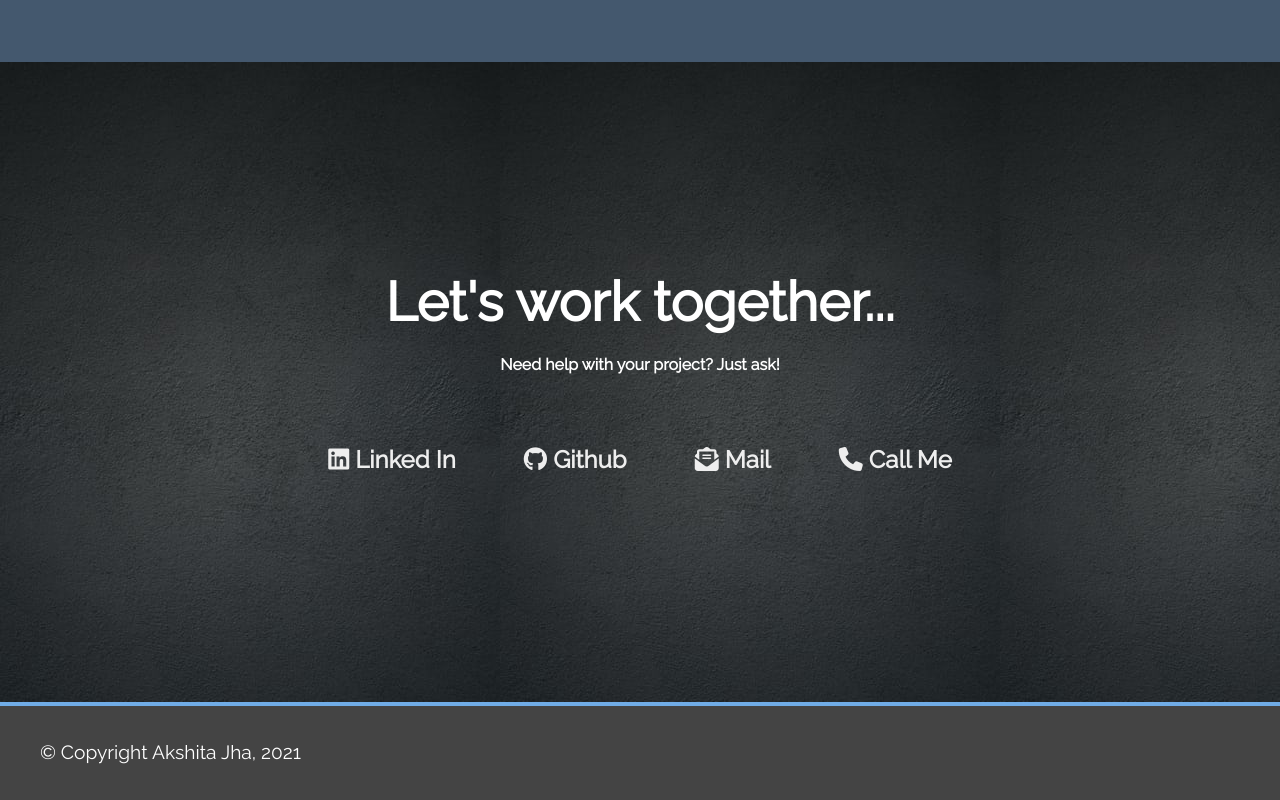
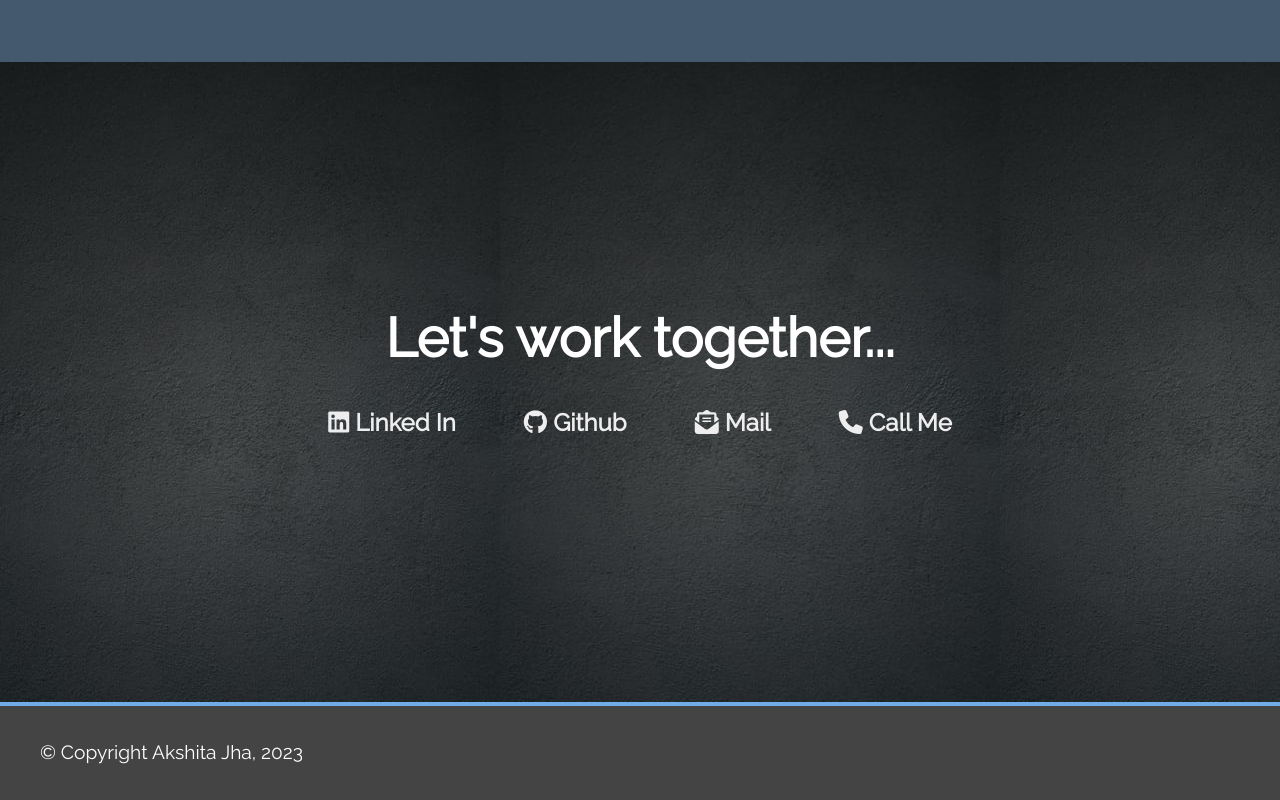
Before and after one commit to jhaakshita27/jhaakshita27.github.io, a plain HTML site: page index.html in a window 1280 px wide. Shown: the part 2644-3444 px from the top of the page. Drawn offline with Linux system fonts and the light colour scheme.

Commit message:
updated year

```diff
--- a/index.html
+++ b/index.html
@@ -173,7 +173,6 @@
   <section id="contact">
     <div class="container">
       <h1>Let's work together...</h1>
-      <p>Need help with your project? Just ask!</p>
       <div class="social">
         <div>
           <a target="_blank" href="https://www.linkedin.com/in/jhaakshita/">
@@ -200,7 +199,7 @@
   <!-- FOOTER SECTION -->
   <footer id="main-footer">
     <div class="container">
-      <p>&copy; Copyright Akshita Jha, 2021</p>
+      <p>&copy; Copyright Akshita Jha, 2023</p>
     </div>
   </footer>
 </body>
```
